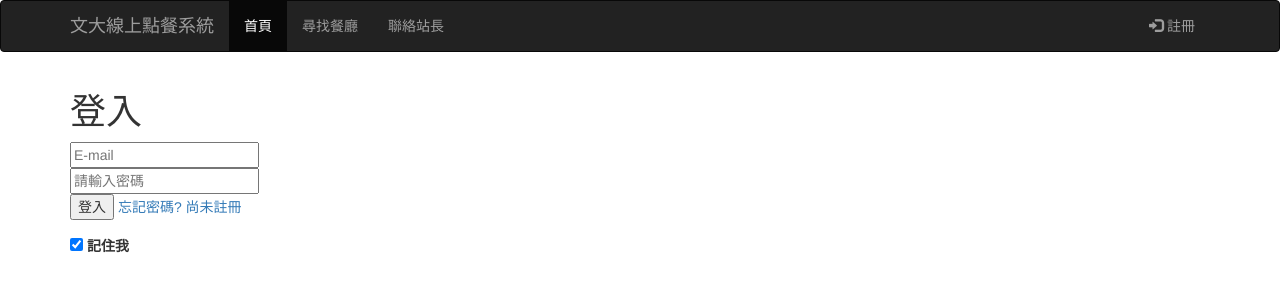
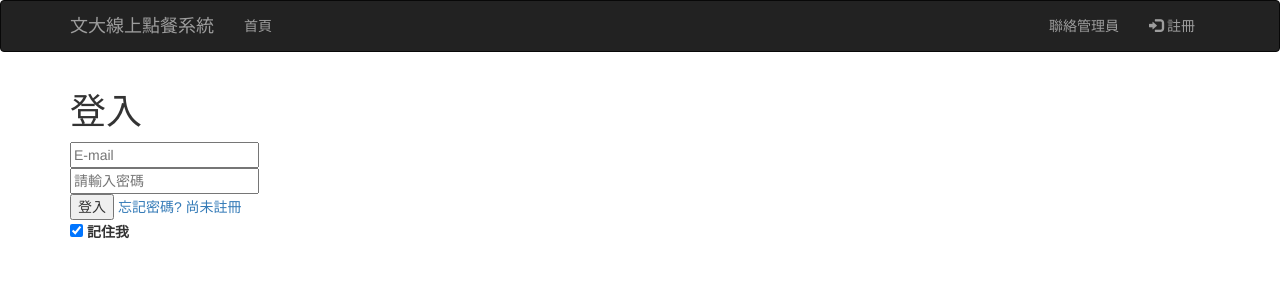
Before and after one commit to yuenliu/B-07-project, a PHP site: page /login.php in a window 1280 px wide. Shown: the top 300 px of the page. Run offline with PHP 8.4, Linux system fonts and the light colour scheme; a stand-in replaces the project's code that opens the database connection; some libraries are stand-ins or nearby versions.

Commit message:
Update login.php

```diff
--- a/PHP/login.php
+++ b/PHP/login.php
@@ -20,11 +20,10 @@
             </div>
             <div class="collapse navbar-collapse">
                 <ul class="nav navbar-nav">
-                    <li class="nav-item active"><a href="home.html">首頁</a></li>
-                    <li class="nav-item"><a href="search.html">尋找餐廳</a></li>
-                    <li class="nav-item"><a href="contact.html">聯絡站長</a></li>
+                    <li class="nav-item"><a href="home.html">首頁</a></li>
                 </ul>
                 <ul class="nav navbar-nav navbar-right">
+                    <li><a href="contact.html"> 聯絡管理員</a></li>
                     <li><a href="register.php"><span class="glyphicon glyphicon-log-in"></span> 註冊</a></li>
                 </ul>
             </div>
@@ -43,14 +42,14 @@
             </div>
             <div>
                 <input type="submit" value="登入" />
-                <a href="#">忘記密碼?</a>
-                <a href="#">尚未註冊</a>
+                <a href="forgetpsw.php">忘記密碼?</a>
+                <a href="register.php">尚未註冊</a>
             </div>
-        </form><!-- form -->
 
             <label>
               <input type="checkbox" checked="checked" name="remember"> 記住我
             </label>
+        </form><!-- form -->
     </section><!-- content -->
 </div>
 
```
